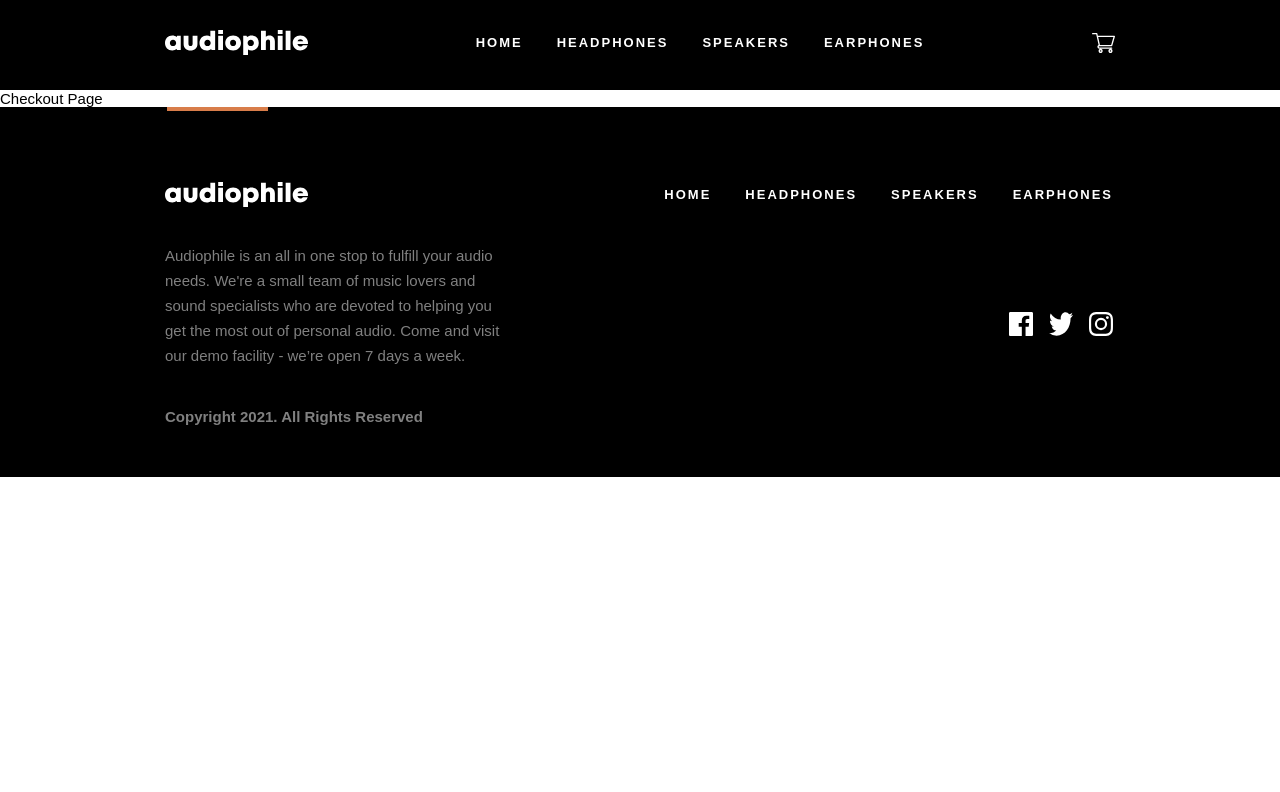
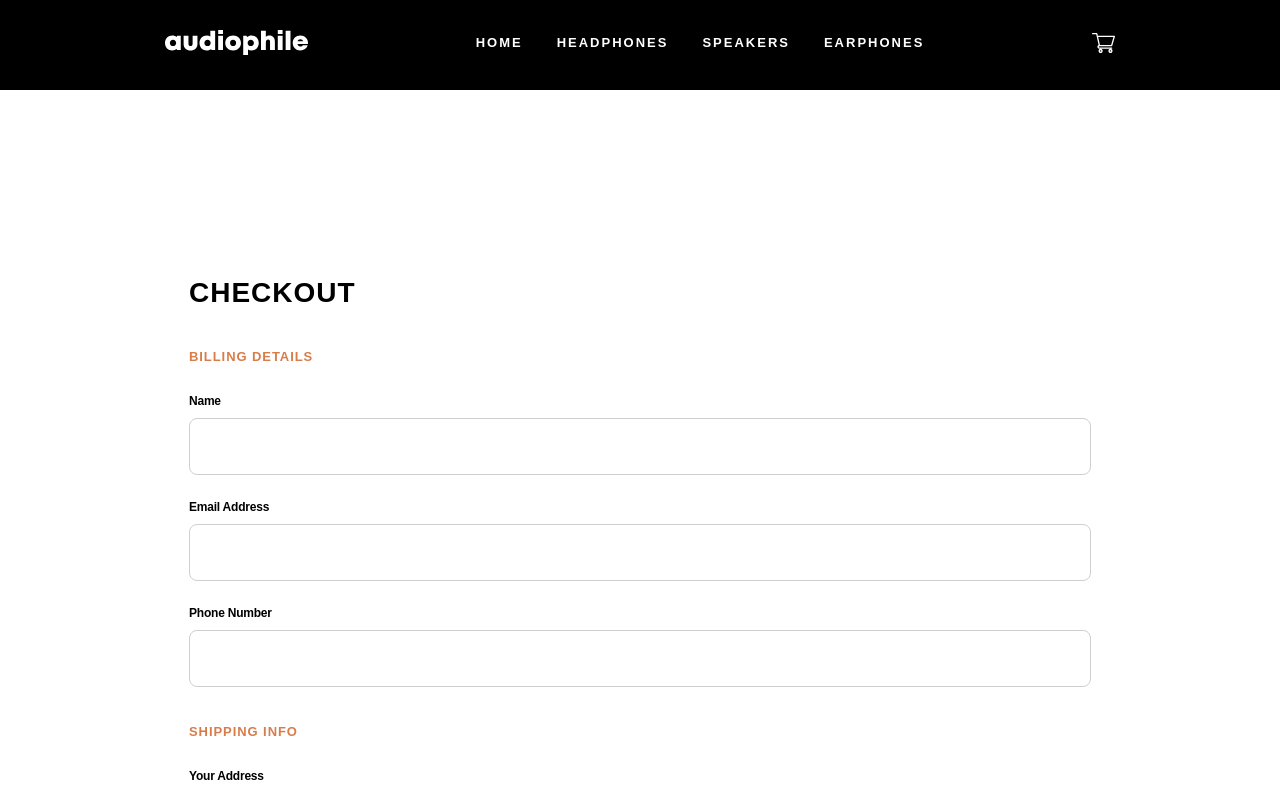
Before and after one commit to smccourtb/audiophile-ecommerce-website, a React (Create React App) app: page /checkout in a window 1280 px wide. Shown: the top 792 px of the page. Built offline with nearby package versions, Linux system fonts and the light colour scheme; what @ebay/nice-modal-react would draw is missing.

Commit message:
create checkout form

```diff
--- a/src/pages/Checkout.jsx
+++ b/src/pages/Checkout.jsx
@@ -1,5 +1,12 @@
+import CheckoutForm from "./checkout/CheckoutForm";
+import { Content } from "../styles/shared-styles";
+
 const Checkout = () => {
-  return <main>Checkout Page</main>;
+  return (
+    <Content>
+      <CheckoutForm />
+    </Content>
+  );
 };
 
 export default Checkout;
--- /dev/null
+++ b/src/pages/checkout/CheckoutForm.jsx
@@ -0,0 +1,168 @@
+import styled from "styled-components/macro";
+
+const FormContainer = styled.div`
+  display: flex;
+  flex-direction: column;
+  padding: 24px;
+  gap: 32px;
+`;
+const SectionLabel = styled.p`
+  font-style: normal;
+  font-weight: bold;
+  font-size: 13px;
+  line-height: 25px;
+  /* identical to box height, or 192% */
+
+  letter-spacing: 0.928571px;
+  text-transform: uppercase;
+
+  color: #d87d4a;
+`;
+
+const InputLabel = styled.label`
+  font-style: normal;
+  font-weight: bold;
+  font-size: 12px;
+  line-height: 16px;
+  letter-spacing: -0.214286px;
+
+  color: #000000;
+`;
+
+const InputContainer = styled.div`
+  display: flex;
+  flex-direction: column;
+  gap: 9px;
+`;
+
+const PaymentLabel = styled.label`
+  font-style: normal;
+  font-weight: bold;
+  font-size: 14px;
+  line-height: 19px;
+  letter-spacing: -0.25px;
+
+  color: #000000;
+`;
+
+const StyledInput = styled.input`
+  background: #ffffff;
+  border: 1px solid #cfcfcf;
+  box-sizing: border-box;
+  border-radius: 8px;
+  padding: 18px 24px;
+  font-style: normal;
+  font-weight: bold;
+  font-size: 14px;
+  line-height: 19px;
+  letter-spacing: -0.25px;
+
+  color: #000000;
+`;
+
+const SectionContainer = styled.div`
+  display: flex;
+  flex-direction: column;
+  gap: 24px;
+  background: #ffffff;
+  border-radius: 8px;
+`;
+
+const FormTitle = styled.h2`
+  font-style: normal;
+  font-weight: bold;
+  font-size: 28px;
+  line-height: 38px;
+  letter-spacing: 1px;
+  text-transform: uppercase;
+  color: #000000;
+`;
+const CheckoutForm = () => {
+  const handleSubmit = (e) => {
+    e.preventDefault();
+  };
+  return (
+    <FormContainer>
+      <FormTitle>Checkout</FormTitle>
+      <form
+        style={{ display: "flex", flexDirection: "column", gap: "32px" }}
+        onSubmit={(e) => {
+          handleSubmit(e);
+        }}
+      >
+        <SectionContainer>
+          <SectionLabel>Billing Details</SectionLabel>
+          <InputContainer>
+            <InputLabel htmlFor="name">Name</InputLabel>
+            <StyledInput name="name" type="text" required />
+          </InputContainer>
+          <InputContainer>
+            <InputLabel htmlFor="email">Email Address</InputLabel>
+            <StyledInput name="email" type="email" required />
+          </InputContainer>
+          <InputContainer>
+            <InputLabel htmlFor="phone">Phone Number</InputLabel>
+            <StyledInput name="phone" type="tel" required />
+          </InputContainer>
+        </SectionContainer>
+
+        <SectionContainer>
+          <SectionLabel>Shipping Info</SectionLabel>
+          <InputContainer>
+            <InputLabel htmlFor="address">Your Address</InputLabel>
+            <StyledInput name="address" type="text" required />
+          </InputContainer>
+          <InputContainer>
+            <InputLabel htmlFor="zip">ZIP Code</InputLabel>
+            <StyledInput name="zip" type="text" required />
+          </InputContainer>
+          <InputContainer>
+            <InputLabel htmlFor="city">City</InputLabel>
+            <StyledInput name="city" type="text" required />
+          </InputContainer>
+          <InputContainer>
+            <InputLabel htmlFor="country">Country</InputLabel>
+            <StyledInput name="country" type="text" required />
+          </InputContainer>
+        </SectionContainer>
+
+        <SectionContainer>
+          <SectionLabel>Payment Details</SectionLabel>
+          <InputLabel>Payment Method</InputLabel>
+          <StyledInput
+            as="div"
+            style={{ display: "flex", gap: "16px", alignItems: "center" }}
+          >
+            <input
+              name="payment"
+              id="e-money"
+              value="e-money"
+              type="radio"
+              defaultChecked={true}
+            />
+            <PaymentLabel htmlFor="e-money">e-Money</PaymentLabel>
+          </StyledInput>
+          <StyledInput
+            as="div"
+            style={{ display: "flex", gap: "16px", alignItems: "center" }}
+          >
+            <input name="payment" id="cash" value="cash" type="radio" />
+            <PaymentLabel htmlFor="cash">Cash on Delivery</PaymentLabel>
+          </StyledInput>
+        </SectionContainer>
+        <SectionContainer>
+          <InputContainer>
+            <InputLabel htmlFor="number">e-Money Number</InputLabel>
+            <StyledInput name="number" type="text" />
+          </InputContainer>
+          <InputContainer>
+            <InputLabel htmlFor="pin">e-Money PIN</InputLabel>
+            <StyledInput name="pin" type="text" />
+          </InputContainer>
+        </SectionContainer>
+      </form>
+    </FormContainer>
+  );
+};
+
+export default CheckoutForm;
```
